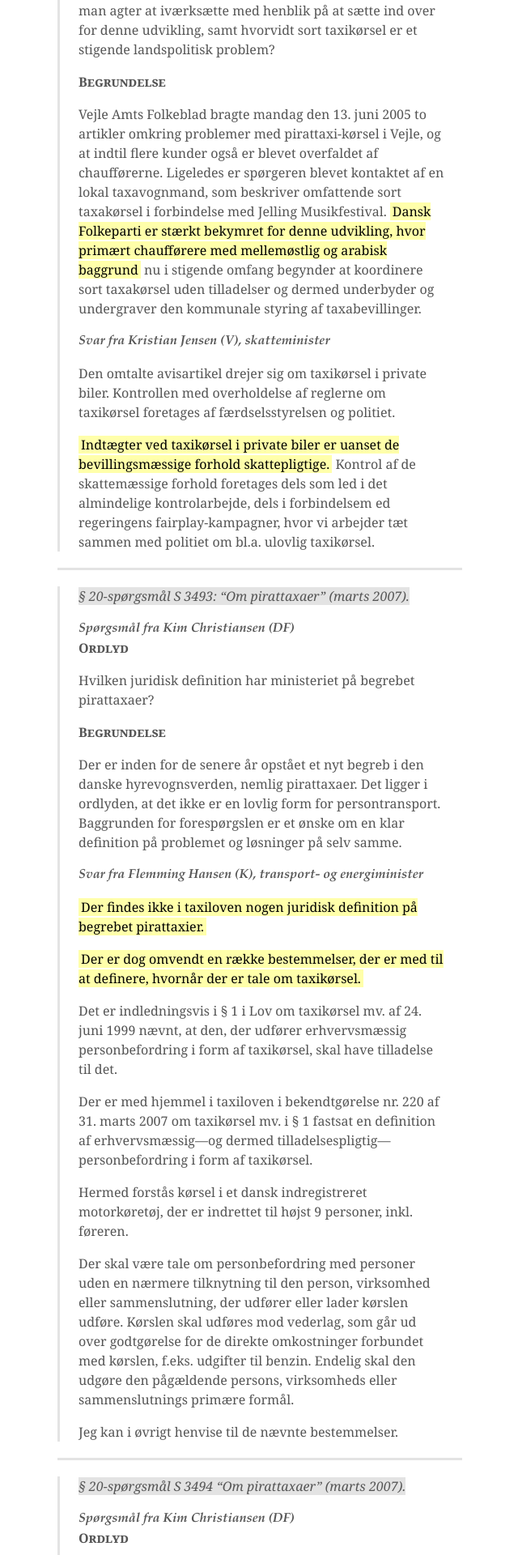
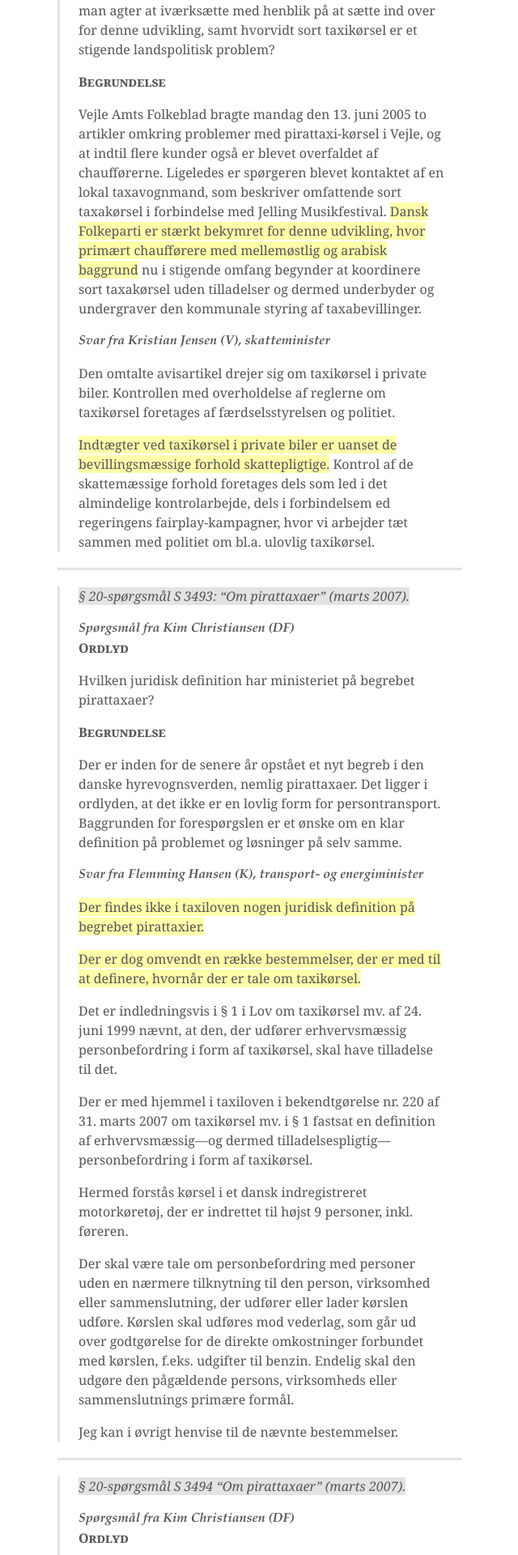
Before and after one commit to hafniatimes/hafniatimes.github.io, a Jekyll site: the page built from _posts/da/2015-09-19-haevet-uber-loven.markdown, in a window 1280 px wide. Shown: the part 1135-3055 px from the top of the page at 81% size, without its empty margins (319-959 px from the left). Built offline with Jekyll 4.4.1, drawn with Linux system fonts in a browser that asks for light colours; comment, search, counter and statistics services are not loaded; some of the changed text lies outside the part shown.

Commit message:
Temporary fix for mark bug cf. hafniatimes/issues#19

```diff
--- a/_posts/da/2015-09-19-haevet-uber-loven.markdown
+++ b/_posts/da/2015-09-19-haevet-uber-loven.markdown
@@ -47,13 +47,13 @@
 >
 > ##### Begrundelse #####
 >
-> Vejle Amts Folkeblad bragte mandag den 13. juni 2005 to artikler omkring problemer med pirattaxi-kørsel i Vejle, og at indtil flere kunder også er blevet overfaldet af chaufførerne. Ligeledes er spørgeren blevet kontaktet af en lokal taxavognmand, som beskriver omfattende sort taxakørsel i forbindelse med Jelling Musikfestival. <mark>Dansk Folkeparti er stærkt bekymret for denne udvikling, hvor primært chaufførere med mellemøstlig og arabisk baggrund</mark> nu i stigende omfang begynder at koordinere sort taxakørsel uden tilladelser og dermed underbyder og undergraver den kommunale styring af taxabevillinger.
+> Vejle Amts Folkeblad bragte mandag den 13. juni 2005 to artikler omkring problemer med pirattaxi-kørsel i Vejle, og at indtil flere kunder også er blevet overfaldet af chaufførerne. Ligeledes er spørgeren blevet kontaktet af en lokal taxavognmand, som beskriver omfattende sort taxakørsel i forbindelse med Jelling Musikfestival. <span class="highlight">Dansk Folkeparti er stærkt bekymret for denne udvikling, hvor primært chaufførere med mellemøstlig og arabisk baggrund</span> nu i stigende omfang begynder at koordinere sort taxakørsel uden tilladelser og dermed underbyder og undergraver den kommunale styring af taxabevillinger.
 >
 > #### Svar fra Kristian Jensen (V), skatteminister ####
 >
 > Den omtalte avisartikel drejer sig om taxikørsel i private biler. Kontrollen med overholdelse af reglerne om taxikørsel foretages af færdselsstyrelsen og politiet.
 >
-> <mark>Indtægter ved taxikørsel i private biler er uanset de bevillingsmæssige forhold skattepligtige.</mark> Kontrol af de skattemæssige forhold foretages dels som led i det almindelige kontrolarbejde, dels i forbindelsem ed regeringens fairplay-kampagner, hvor vi arbejder tæt sammen med politiet om bl.a. ulovlig taxikørsel.
+> <span class="highlight">Indtægter ved taxikørsel i private biler er uanset de bevillingsmæssige forhold skattepligtige.</span> Kontrol af de skattemæssige forhold foretages dels som led i det almindelige kontrolarbejde, dels i forbindelsem ed regeringens fairplay-kampagner, hvor vi arbejder tæt sammen med politiet om bl.a. ulovlig taxikørsel.
 
 * * * *
 
@@ -71,9 +71,9 @@
 >
 > #### Svar fra Flemming Hansen (K), transport- og energiminister ####
 >
-> <mark>Der findes ikke i taxiloven nogen juridisk definition på begrebet pirattaxier.</mark>
+> <span class="highlight">Der findes ikke i taxiloven nogen juridisk definition på begrebet pirattaxier.</span>
 >
-> <mark>Der er dog omvendt en række bestemmelser, der er med til at definere, hvornår der er tale om taxikørsel.</mark>
+> <span class="highlight">Der er dog omvendt en række bestemmelser, der er med til at definere, hvornår der er tale om taxikørsel.</span>
 >
 > Det er indledningsvis i § 1 i Lov om taxikørsel mv. af 24. juni 1999 nævnt, at den, der udfører erhvervsmæssig personbefordring i form af taxikørsel, skal have tilladelse til det.
 >
@@ -131,7 +131,7 @@
 >>
 >> Til brug for besvarelsen har Rigspolitiet indhentet udtalelser fra Københavns Politi, Fyns Politi, Nordjyllands Politi og Østjyllands Politi. Det fremgår af disse udtalelser, at der ikke i politikredsene foretages særskilt registrering af straffelovsovertrædelser begået i forbindelse med anvendelse af "pirattaxa".
 >>
->> <mark>Københavns Politi har supplerende oplyst, at man for tiden efterforsker 3 sager om voldtægt og voldtægtsforsøg i relation til "pirattaxaer" begået inden for de sidste 12 måneder.</mark>
+>> <span class="highlight">Københavns Politi har supplerende oplyst, at man for tiden efterforsker 3 sager om voldtægt og voldtægtsforsøg i relation til "pirattaxaer" begået inden for de sidste 12 måneder.</span>
 >>
 >> Fyns Politi har oplyst, at man i 2007 har afgjort en enkelt sag om kørsel med "pirattaxa", og at der herudover i 2006 og 2007 er registreret 4 henvendelser fra borgere om "pirattaxaer". Disse sager har imidlertid ikke kunnet efterforskes nærmere. I ingen af tilfældene var der tale om overtrædelser af straffeloven.
 >>
@@ -193,7 +193,7 @@
 >
 > #### Samrådsspørgsmål fra Transportudvalget ####
 >
-> I forbindelse med trængselskommissionens arbejde blev der foreslået en række tiltag for at reducere trængslen. Blandt tiltagene var øget samkørsel, f.eks. ved at etablere opsamlingsparkeringspladser, hvor folk kan mødes og køre videre sammen og på den måde udnytte hver enkelt bil bedre. Der er også etableret forskellige andre typer delebilsordninger, som også kan medvirke til at mindske ressourceforbruget og antallet af biler på vejene. <mark>Den netop lancerede app Uber</mark> bevæger sig i et vist gråzoneområde mellem pirattaxa og de ovennævnte samkørselsordninger. Ministeren bedes på den baggrund redegøre for og indgå i en drøftelse om, hvorvidt vi har den fornødne lovgivning til klart at skelne mellem lovlige taxaer og delebilsordninger på den ene side og pirattaxaer på den anden.
+> I forbindelse med trængselskommissionens arbejde blev der foreslået en række tiltag for at reducere trængslen. Blandt tiltagene var øget samkørsel, f.eks. ved at etablere opsamlingsparkeringspladser, hvor folk kan mødes og køre videre sammen og på den måde udnytte hver enkelt bil bedre. Der er også etableret forskellige andre typer delebilsordninger, som også kan medvirke til at mindske ressourceforbruget og antallet af biler på vejene. <span class="highlight">Den netop lancerede app Uber</span> bevæger sig i et vist gråzoneområde mellem pirattaxa og de ovennævnte samkørselsordninger. Ministeren bedes på den baggrund redegøre for og indgå i en drøftelse om, hvorvidt vi har den fornødne lovgivning til klart at skelne mellem lovlige taxaer og delebilsordninger på den ene side og pirattaxaer på den anden.
 
 Der foreligger pt. intet svar på udvalgsspørgsmålet.
 
@@ -233,7 +233,7 @@
 
     En anden kommentar, der springer i øjnene, er svaret til Finans.dk i [deres artiklen][article], hvor Uber skriver:
 
-    > Dansk lovgivning åbner for, at folk kan dække udgifterne ved at eje en bil ved at tilbyde køreture til andre. <mark>Størstedelen af chaufførerne profiterer ikke på det.</mark>
+    > Dansk lovgivning åbner for, at folk kan dække udgifterne ved at eje en bil ved at tilbyde køreture til andre. <span class="highlight">Størstedelen af chaufførerne profiterer ikke på det.</span>
 
 
 [taxiloven]: https://www.retsinformation.dk/forms/r0710.aspx?id=143491
--- a/static/css/_base.scss
+++ b/static/css/_base.scss
@@ -3,9 +3,9 @@
     color: $black;
 }
 
-mark {
+mark,
+.highlight { // span.highlight
     background-color: #FFA;
-    padding: 0 3px;
 }
 
 #container {
--- a/static/css/style.css
+++ b/static/css/style.css
@@ -214,9 +214,9 @@
   font: 16px/24px Georgia, serif;
   color: #555; }
 
-mark {
-  background-color: #FFA;
-  padding: 0 3px; }
+mark,
+.highlight {
+  background-color: #FFA; }
 
 #container {
   margin: 0 auto;
```
Also changed, not shown: 1 other file.
